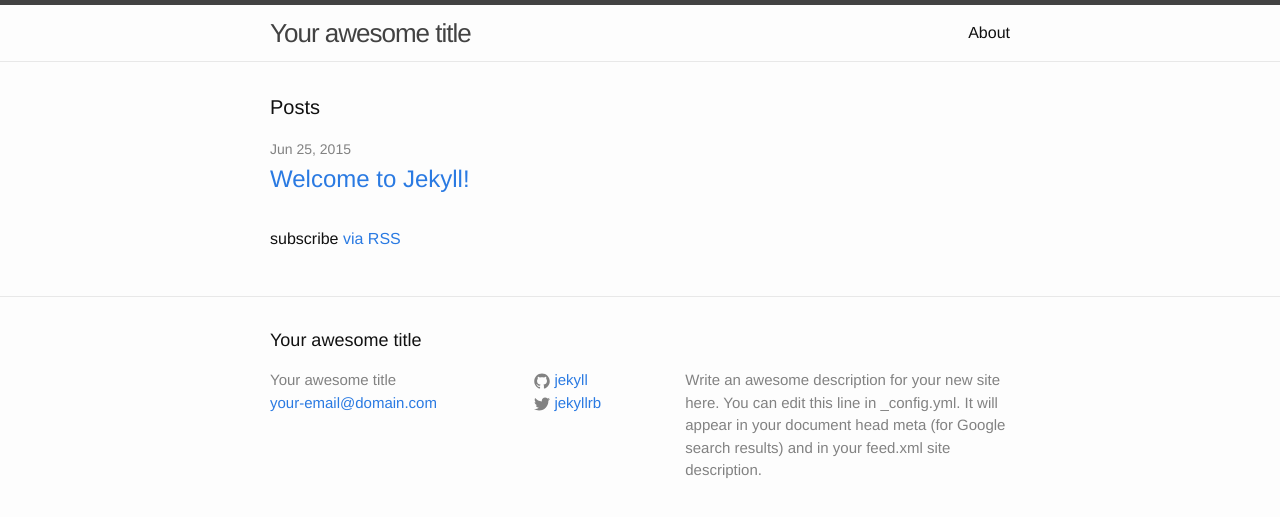
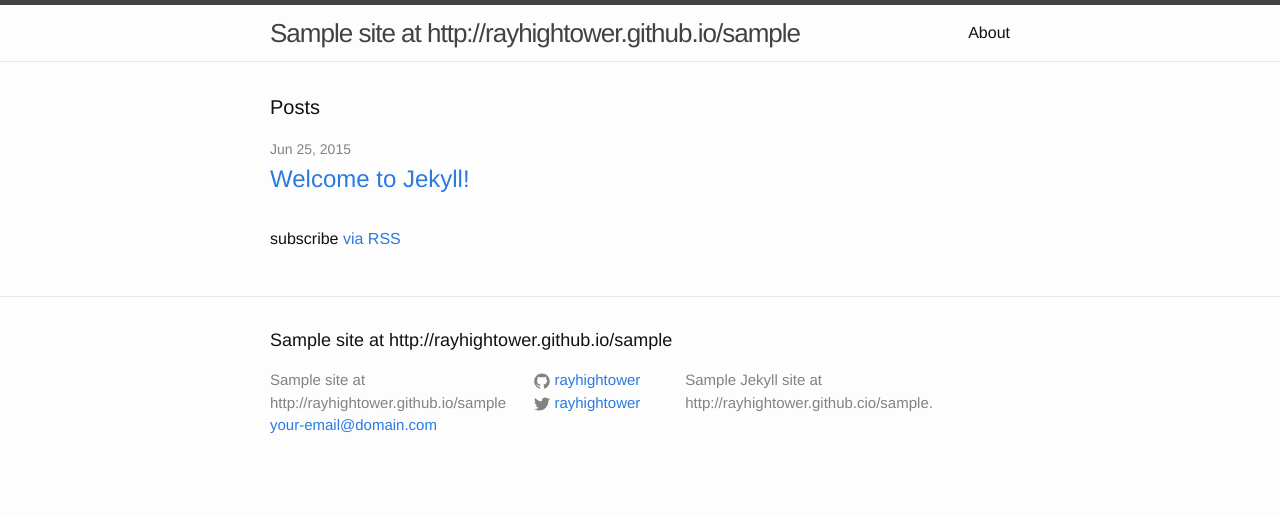
Before and after one commit to RayHightower/sample, a Jekyll site: the page built from index.html, in a window 1280 px wide. Shown: the top 517 px of the page. Built offline with Jekyll 4.4.1, drawn with Linux system fonts in a browser that asks for light colours.

Commit message:
customizing the sample site

```diff
--- a/_config.yml
+++ b/_config.yml
@@ -1,14 +1,12 @@
 # Site settings
-title: Your awesome title
+title: Sample site at http://rayhightower.github.io/sample
 email: your-email@domain.com
 description: > # this means to ignore newlines until "baseurl:"
-  Write an awesome description for your new site here. You can edit this
-  line in _config.yml. It will appear in your document head meta (for
-  Google search results) and in your feed.xml site description.
+  Sample Jekyll site at http://rayhightower.github.cio/sample.
 baseurl: "" # the subpath of your site, e.g. /blog/
-url: "http://yourdomain.com" # the base hostname & protocol for your site
-twitter_username: jekyllrb
-github_username:  jekyll
+url: "http://rayhightower.github.io/sample" # the base hostname & protocol for your site
+twitter_username: rayhightower
+github_username:  rayhightower
 
 # Build settings
 markdown: kramdown
```
